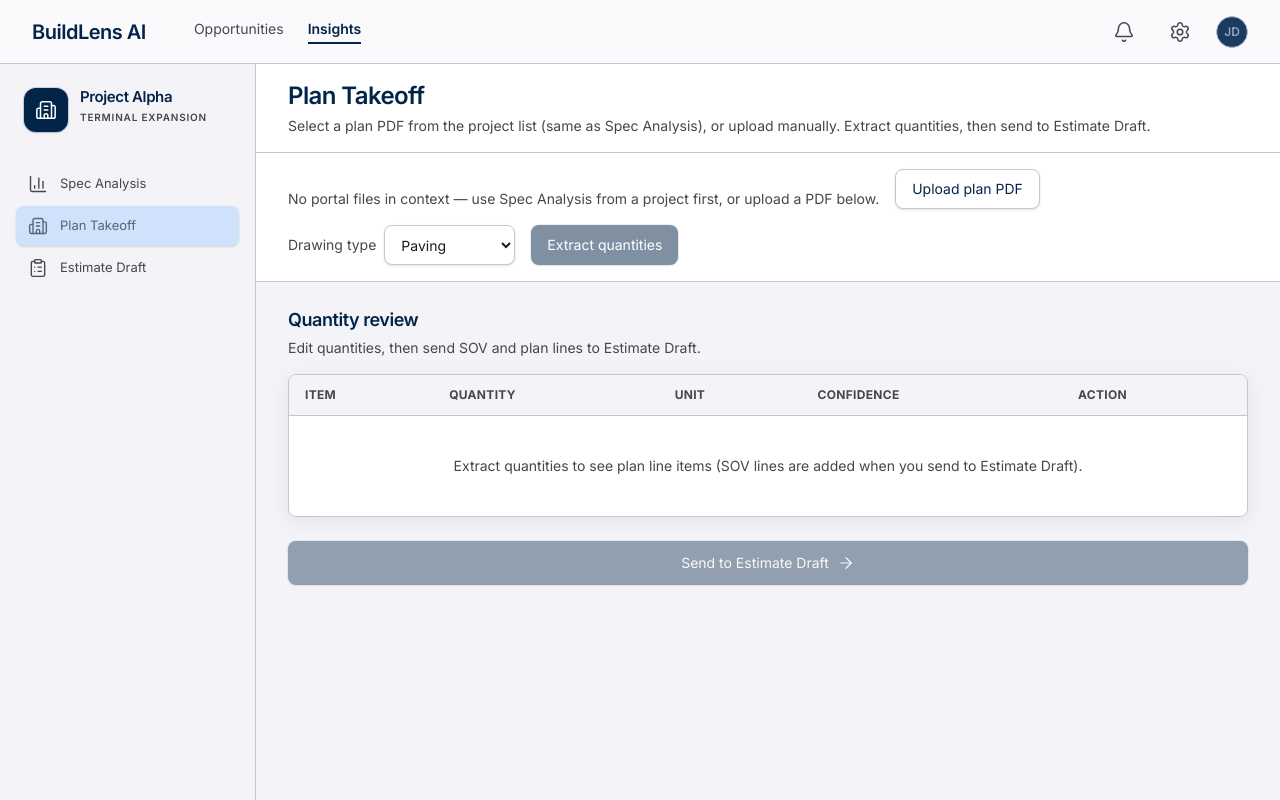
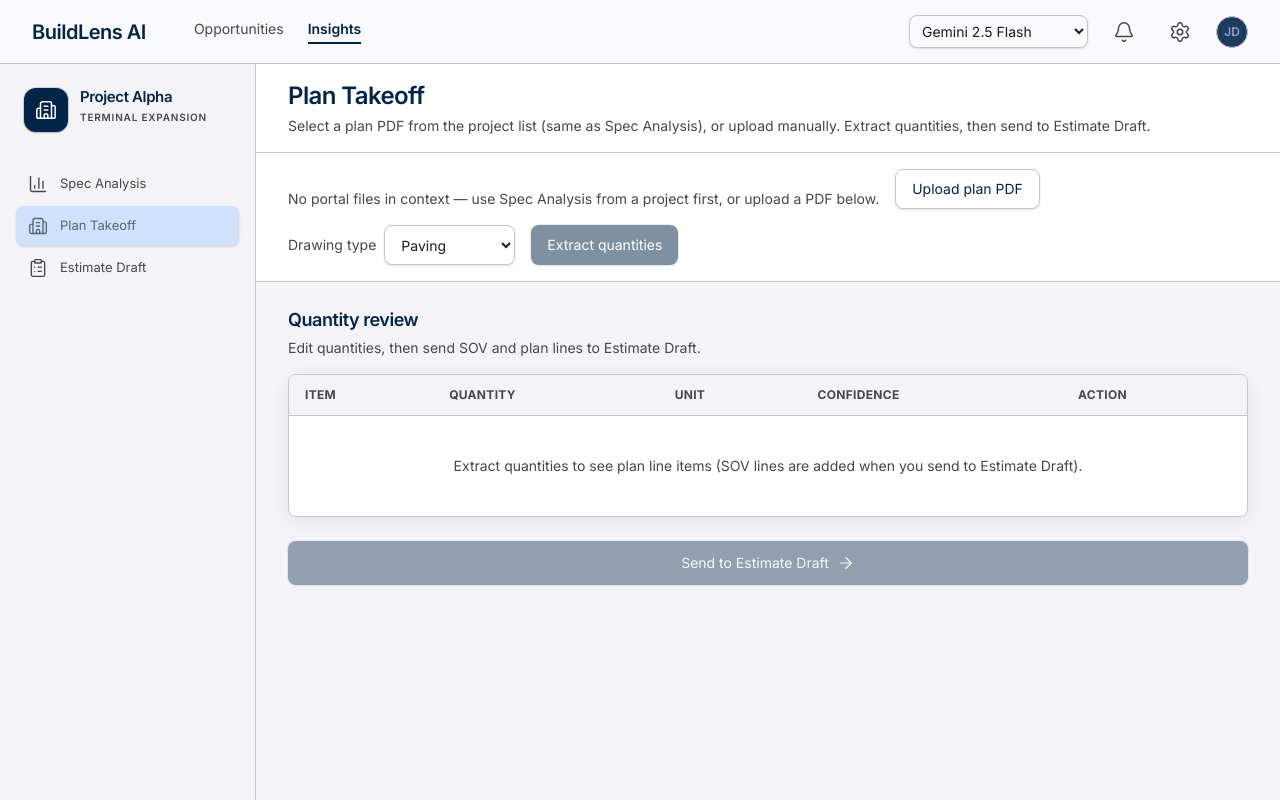
Before and after one commit to amaanmajeed/Buildlens, a Next.js app: page /plan-takeoff in a window 1280 px wide. Built offline with nearby package versions, Linux system fonts and the light colour scheme.

Commit message:
Pre Demo Deployment

```diff
--- a/app/api/ai-select-file/route.ts
+++ b/app/api/ai-select-file/route.ts
@@ -1,7 +1,6 @@
 import { GoogleGenerativeAI } from "@google/generative-ai";
+import { parseGeminiModelId } from "@/lib/geminiModels";
 import type { ProjectFile } from "@/lib/scraper";
-
-const MODEL = "gemini-2.5-flash";
 
 const PROMPT = `You are a construction estimating assistant. Given a list of files from a procurement project, select the SINGLE file most likely to contain the technical specifications or Schedule of Values (SOV) for construction bidding. Prefer PDFs with names suggesting specs, bid schedules, scope of work, or technical requirements.
 
@@ -44,7 +43,8 @@ export async function POST(request: Request) {
       : "";
 
     const genAI = new GoogleGenerativeAI(key);
-    const model = genAI.getGenerativeModel({ model: MODEL });
+    const modelId = parseGeminiModelId(body?.model);
+    const model = genAI.getGenerativeModel({ model: modelId });
     const result = await model.generateContent(
       PROMPT + contextLine + fileList
     );
--- a/app/api/plan-extract/route.ts
+++ b/app/api/plan-extract/route.ts
@@ -1,5 +1,6 @@
 import { generatePdfText } from "@/lib/gemini";
 import { geminiErrorResponse } from "@/lib/geminiErrors";
+import { parseGeminiModelId } from "@/lib/geminiModels";
 import { MSG } from "@/lib/messages";
 import { parseJsonArray } from "@/lib/parseJson";
 import type { PlanQuantityRow } from "@/lib/types";
@@ -48,7 +49,8 @@ export async function POST(request: Request) {
     const pt =
       planType && PLAN_TYPES.has(planType) ? planType : "Other";
 
-    const raw = await generatePdfText(pdfBase64, planPrompt(pt));
+    const model = parseGeminiModelId(body?.model);
+    const raw = await generatePdfText(pdfBase64, planPrompt(pt), model);
     let rows: PlanQuantityRow[];
     try {
       rows = parseJsonArray<PlanQuantityRow>(raw);
--- a/app/api/spec-chat/route.ts
+++ b/app/api/spec-chat/route.ts
@@ -1,5 +1,6 @@
 import { generatePdfText } from "@/lib/gemini";
 import { geminiErrorResponse } from "@/lib/geminiErrors";
+import { parseGeminiModelId } from "@/lib/geminiModels";
 import type { ChatTurn } from "@/lib/types";
 
 function buildChatPrompt(
@@ -41,7 +42,8 @@ export async function POST(request: Request) {
       Array.isArray(history) ? history : [],
       question.trim()
     );
-    const answer = await generatePdfText(pdfBase64, prompt);
+    const model = parseGeminiModelId(body?.model);
+    const answer = await generatePdfText(pdfBase64, prompt, model);
     return Response.json({ answer: answer.trim() });
   } catch (e) {
     return geminiErrorResponse(e, "api/spec-chat");
--- a/app/api/spec-extract/route.ts
+++ b/app/api/spec-extract/route.ts
@@ -1,5 +1,6 @@
 import { generatePdfText } from "@/lib/gemini";
 import { geminiErrorResponse } from "@/lib/geminiErrors";
+import { parseGeminiModelId } from "@/lib/geminiModels";
 import { MSG } from "@/lib/messages";
 import { parseJsonArray } from "@/lib/parseJson";
 import type { SovRow } from "@/lib/types";
@@ -23,7 +24,8 @@ export async function POST(request: Request) {
       return Response.json({ error: "Invalid request." }, { status: 400 });
     }
 
-    const raw = await generatePdfText(pdfBase64, SOV_PROMPT);
+    const model = parseGeminiModelId(body?.model);
+    const raw = await generatePdfText(pdfBase64, SOV_PROMPT, model);
     let rows: SovRow[];
     try {
       rows = parseJsonArray<SovRow>(raw);
--- a/components/PlanReader.tsx
+++ b/components/PlanReader.tsx
@@ -48,6 +48,7 @@ export function PlanReader() {
     specSourceFileId,
     selectedProject,
     portalPdfCache,
+    geminiModel,
   } = useAppState();
   const fileInput = useRef<HTMLInputElement>(null);
   const manualPdfRef = useRef(false);
@@ -210,7 +211,7 @@ export function PlanReader() {
       const res = await fetch("/api/plan-extract", {
         method: "POST",
         headers: { "Content-Type": "application/json" },
-        body: JSON.stringify({ pdfBase64, planType }),
+        body: JSON.stringify({ pdfBase64, planType, model: geminiModel }),
       });
       const data = await res.json().catch(() => ({}));
       if (!res.ok) {
--- a/components/SpecReader.tsx
+++ b/components/SpecReader.tsx
@@ -20,7 +20,7 @@ const SUGGESTIONS = [
 ];
 
 export function SpecReader() {
-  const { setSovSchedule, setSpecSourceFileId, setPortalPdfCache } =
+  const { setSovSchedule, setSpecSourceFileId, setPortalPdfCache, geminiModel } =
     useAppState();
   const inputRef = useRef<HTMLInputElement>(null);
   const chatScrollRef = useRef<HTMLDivElement>(null);
@@ -52,7 +52,7 @@ export function SpecReader() {
         const res = await fetch("/api/spec-extract", {
           method: "POST",
           headers: { "Content-Type": "application/json" },
-          body: JSON.stringify({ pdfBase64: b64 }),
+          body: JSON.stringify({ pdfBase64: b64, model: geminiModel }),
         });
         const data = await res.json().catch(() => ({}));
         if (!res.ok) {
@@ -74,14 +74,14 @@ export function SpecReader() {
         setSovLoading(false);
       }
     },
-    [setSovSchedule, setSpecSourceFileId]
+    [setSovSchedule, setSpecSourceFileId, geminiModel]
   );
 
   const runExtract = useCallback(async (b64: string) => {
     const res = await fetch("/api/spec-extract", {
       method: "POST",
       headers: { "Content-Type": "application/json" },
-      body: JSON.stringify({ pdfBase64: b64 }),
+      body: JSON.stringify({ pdfBase64: b64, model: geminiModel }),
     });
     const data = await res.json().catch(() => ({}));
     if (!res.ok) {
@@ -101,7 +101,7 @@ export function SpecReader() {
     setSovSchedule(rows);
     setSovReady(true);
     return true;
-  }, [setSovSchedule]);
+  }, [setSovSchedule, geminiModel]);
 
   const onFile = useCallback(
     async (f: File | null) => {
@@ -197,6 +197,7 @@ export function SpecReader() {
           pdfBase64,
           question: q,
           history: messages,
+          model: geminiModel,
         }),
       });
       const data = await res.json().catch(() => ({}));
--- a/components/workspace/AppStateProvider.tsx
+++ b/components/workspace/AppStateProvider.tsx
@@ -13,11 +13,14 @@ import {
 import { useRouter } from "next/navigation";
 import type { PortalProject, ProjectFile } from "@/lib/scraper";
 import type { EstimateRow, SovRow } from "@/lib/types";
+import type { GeminiModelId } from "@/lib/geminiModels";
+import { DEFAULT_GEMINI_MODEL, parseGeminiModelId } from "@/lib/geminiModels";
 
 const STORAGE_PROJECT = "buildlens:portalProject";
 const STORAGE_FILES = "buildlens:projectFiles";
 const STORAGE_SOV = "buildlens:sovSchedule";
 const STORAGE_SPEC_FILE_ID = "buildlens:specSourceFileId";
+const STORAGE_GEMINI_MODEL = "buildlens:geminiModel";
 
 export type PortalPdfCacheState = {
   fileId: string;
@@ -57,6 +60,8 @@ export type AppStateCtx = {
   setPortalPdfCache: React.Dispatch<
     React.SetStateAction<PortalPdfCacheState>
   >;
+  geminiModel: GeminiModelId;
+  setGeminiModel: React.Dispatch<React.SetStateAction<GeminiModelId>>;
 };
 
 const Ctx = createContext<AppStateCtx | null>(null);
@@ -84,17 +89,22 @@ export function AppStateProvider({ children }: { children: ReactNode }) {
   const [portalPdfCache, setPortalPdfCache] =
     useState<PortalPdfCacheState>(null);
   const [estimateRows, setEstimateRows] = useState<EstimateRow[]>([]);
+  const [geminiModel, setGeminiModel] = useState<GeminiModelId>(
+    DEFAULT_GEMINI_MODEL
+  );
 
   useEffect(() => {
     const p = readStoredJson<PortalProject>(STORAGE_PROJECT);
     const files = readStoredJson<ProjectFile[]>(STORAGE_FILES);
     const sov = readStoredJson<SovRow[]>(STORAGE_SOV);
     const specId = readStoredJson<string>(STORAGE_SPEC_FILE_ID);
+    const storedModel = readStoredJson<string>(STORAGE_GEMINI_MODEL);
     startTransition(() => {
       if (p) setSelectedProject(p);
       if (files?.length) setProjectFiles(files);
       if (sov?.length) setSovSchedule(sov);
       if (typeof specId === "string") setSpecSourceFileId(specId);
+      setGeminiModel(parseGeminiModelId(storedModel));
       setHydrated(true);
     });
   }, []);
@@ -145,6 +155,15 @@ export function AppStateProvider({ children }: { children: ReactNode }) {
       /* ignore */
     }
   }, [specSourceFileId, hydrated]);
+
+  useEffect(() => {
+    if (!hydrated || typeof window === "undefined") return;
+    try {
+      sessionStorage.setItem(STORAGE_GEMINI_MODEL, JSON.stringify(geminiModel));
+    } catch {
+      /* ignore quota */
+    }
+  }, [geminiModel, hydrated]);
 
   const selectPortalProject = useCallback((p: PortalProject | null) => {
     setSelectedProject(p);
@@ -209,6 +228,8 @@ export function AppStateProvider({ children }: { children: ReactNode }) {
       sendToEstimateDraft,
       portalPdfCache,
       setPortalPdfCache,
+      geminiModel,
+      setGeminiModel,
     }),
     [
       selectedProject,
@@ -220,6 +241,7 @@ export function AppStateProvider({ children }: { children: ReactNode }) {
       appendFromPlan,
       sendToEstimateDraft,
       portalPdfCache,
+      geminiModel,
     ]
   );
 
--- a/components/workspace/TopNav.tsx
+++ b/components/workspace/TopNav.tsx
@@ -3,6 +3,8 @@
 import Link from "next/link";
 import { usePathname } from "next/navigation";
 import { Icon } from "@/components/ui/Icon";
+import { GEMINI_MODEL_OPTIONS, parseGeminiModelId } from "@/lib/geminiModels";
+import { useAppState } from "@/components/workspace/AppStateProvider";
 
 function NavLink({
   href,
@@ -34,6 +36,7 @@ export function TopNav({
   insightsActive?: boolean;
 }) {
   const pathname = usePathname() ?? "";
+  const { geminiModel, setGeminiModel } = useAppState();
   const opportunitiesActive =
     pathname === "/" ||
     pathname === "/opportunities" ||
@@ -63,7 +66,25 @@ export function TopNav({
           </NavLink>
         </nav>
       </div>
-      <div className="flex items-center gap-stack-md">
+      <div className="flex min-w-0 max-w-[55vw] items-center gap-stack-sm md:max-w-none md:gap-stack-md">
+        <label htmlFor="gemini-model" className="sr-only">
+          Gemini model
+        </label>
+        <select
+          id="gemini-model"
+          value={geminiModel}
+          onChange={(e) =>
+            setGeminiModel(parseGeminiModelId(e.target.value))
+          }
+          className="min-w-0 max-w-[10.5rem] shrink truncate rounded-lg border border-outline-variant bg-background px-2 py-1.5 text-xs text-on-surface shadow-sm focus-visible:outline focus-visible:outline-2 focus-visible:outline-offset-0 focus-visible:outline-primary sm:max-w-[14rem] md:text-sm"
+          aria-label="Gemini model"
+        >
+          {GEMINI_MODEL_OPTIONS.map((o) => (
+            <option key={o.id} value={o.id}>
+              {o.label}
+            </option>
+          ))}
+        </select>
         <button
           type="button"
           aria-label="Notifications"
--- /dev/null
+++ b/lib/geminiModels.ts
@@ -0,0 +1,28 @@
+export const GEMINI_MODEL_IDS = [
+  "gemini-2.5-flash",
+  "gemini-2.5-flash-lite",
+  "gemini-3-flash-preview",
+  "gemini-3.1-flash",
+  "gemini-3.1-flash-lite",
+] as const;
+
+export type GeminiModelId = (typeof GEMINI_MODEL_IDS)[number];
+
+export const DEFAULT_GEMINI_MODEL: GeminiModelId = "gemini-2.5-flash";
+
+const ALLOWED = new Set<string>(GEMINI_MODEL_IDS);
+
+export const GEMINI_MODEL_OPTIONS: { id: GeminiModelId; label: string }[] = [
+  { id: "gemini-2.5-flash", label: "Gemini 2.5 Flash" },
+  { id: "gemini-2.5-flash-lite", label: "Gemini 2.5 Flash-Lite" },
+  { id: "gemini-3-flash-preview", label: "Gemini 3 Flash" },
+  { id: "gemini-3.1-flash", label: "Gemini 3.1 Flash" },
+  { id: "gemini-3.1-flash-lite", label: "Gemini 3.1 Flash-Lite" },
+];
+
+export function parseGeminiModelId(raw: unknown): GeminiModelId {
+  if (typeof raw === "string" && ALLOWED.has(raw)) {
+    return raw as GeminiModelId;
+  }
+  return DEFAULT_GEMINI_MODEL;
+}
```
Also changed, not shown: components/ProjectScraper.tsx (+8 -1 lines), lib/gemini.ts (+5 -4 lines), 1 other file (tests, documents, lock files or other folders).
